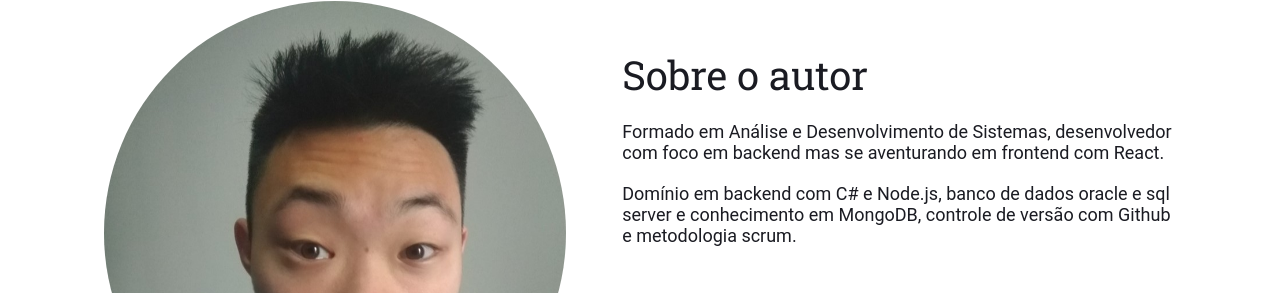
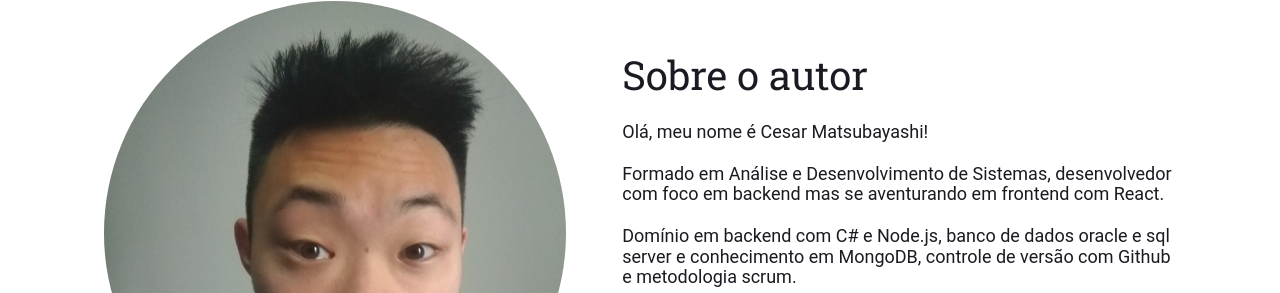
Before and after one commit to cesar-matsubayashi/news-explorer-frontend, a React (Vite) app: page / in a window 1280 px wide. Shown: the part 659-952 px from the top of the page. Built offline with nearby package versions, Linux system fonts and the light colour scheme; a web font is replaced by a local one.

Commit message:
fix: update about description

```diff
--- a/src/components/About/About.jsx
+++ b/src/components/About/About.jsx
@@ -8,9 +8,13 @@ export default function About() {
       <div className="about__author">
         <h1 className="about__title">Sobre o autor</h1>
         <p className="about__description">
+          Olá, meu nome é Cesar Matsubayashi!
+          <br />
+          <br />
           Formado em Análise e Desenvolvimento de Sistemas, desenvolvedor com
           foco em backend mas se aventurando em frontend com React.
-          <br /> <br />
+          <br />
+          <br />
           Domínio em backend com C# e Node.js, banco de dados oracle e sql
           server e conhecimento em MongoDB, controle de versão com Github e
           metodologia scrum.
```
